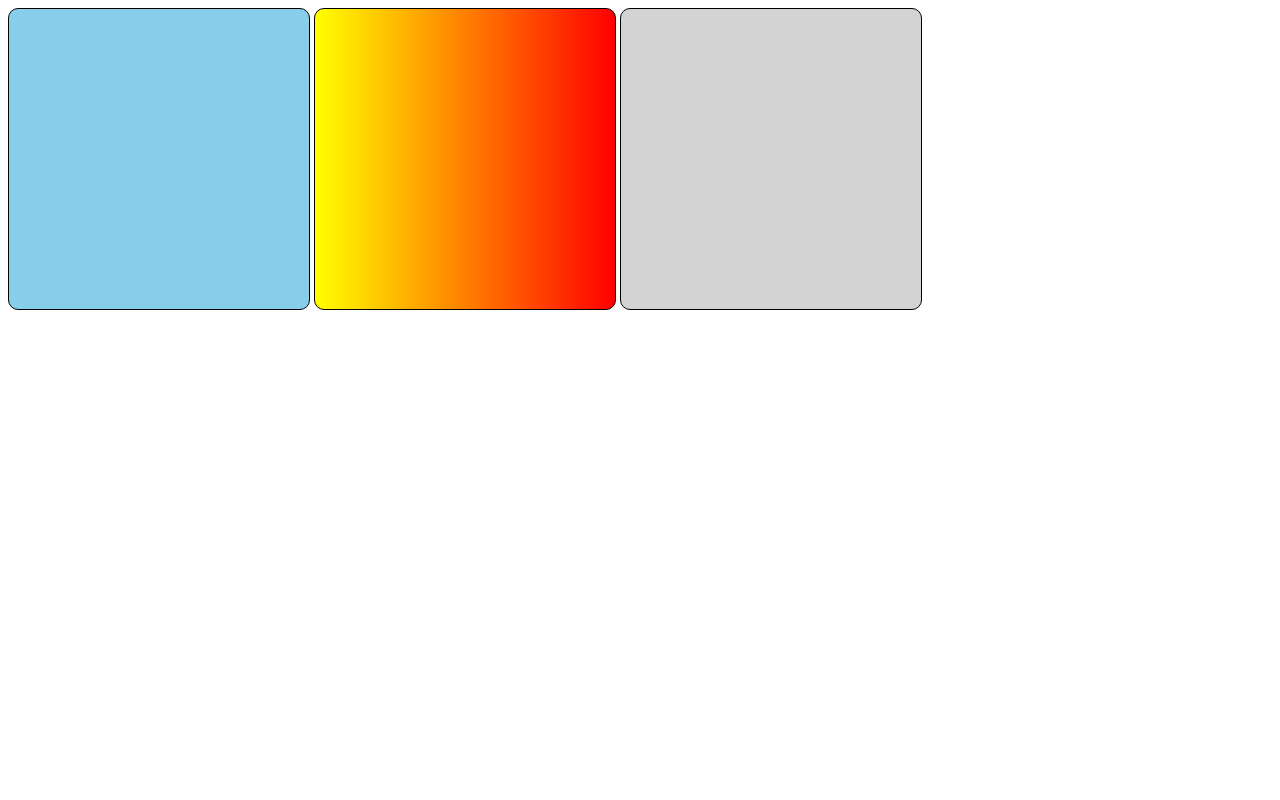
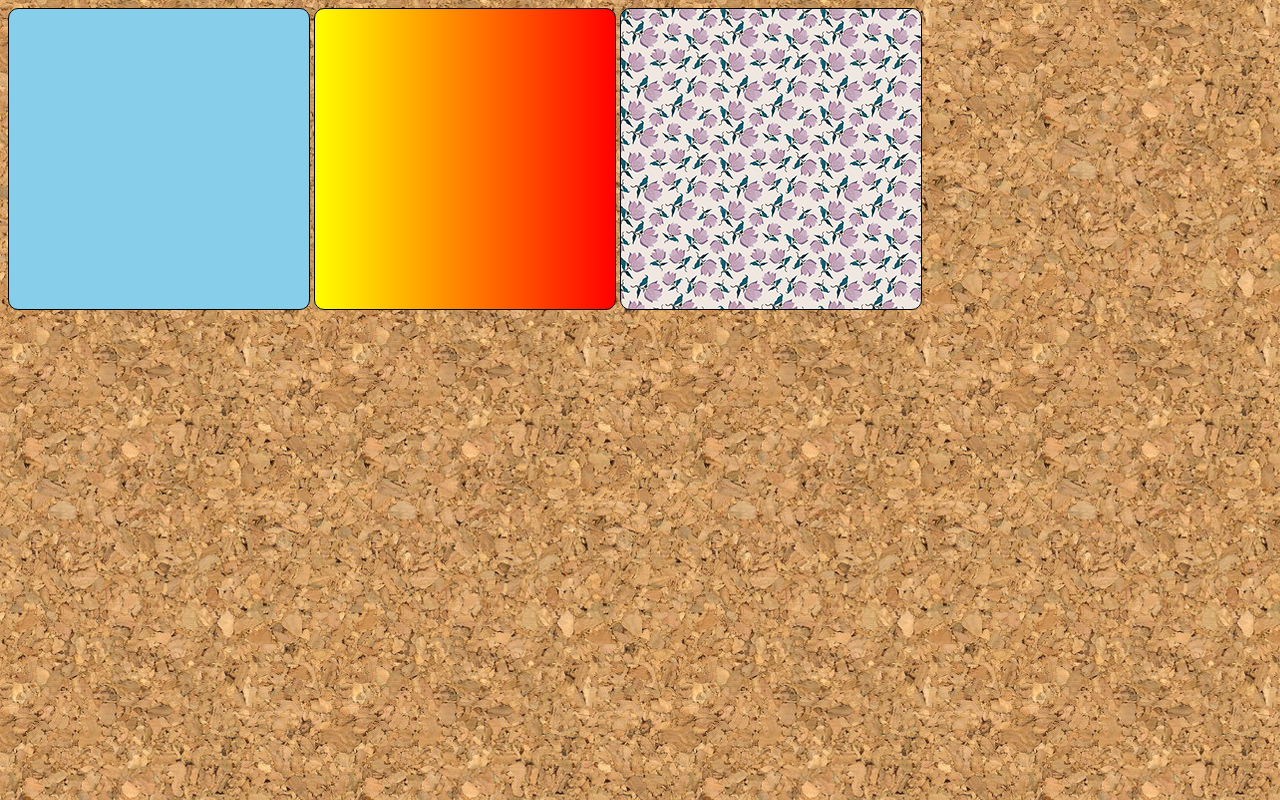
Before and after one commit to Smbr4/HTML-CSS, a plain HTML site: page exercicios/ex022/fundo001.html in a window 1280 px wide. Drawn offline with Linux system fonts and the light colour scheme.

Commit message:
usando imagens de fundo no site

```diff
--- a/exercicios/ex022/fundo001.html
+++ b/exercicios/ex022/fundo001.html
@@ -5,6 +5,9 @@
     <meta name="viewport" content="width=device-width, initial-scale=1.0">
     <title>Teste de imagem de fundo</title>
     <style>
+        body{
+            background-image: url(imagens/wallpaper001.jpg);
+        }
         div.quadrado{
             display: inline-block;
             border: 1px solid black;
@@ -18,10 +21,10 @@
             background-color: skyblue;
         }
         div#q2{
-            background-image:linear-gradient(to right, yellow, red) ;
+            background-image:linear-gradient(to right, yellow, red);
         }
         div#q3{
-
+            background-image: url('imagens/pattern003.png');
         }
     </style>
 </head>
```
